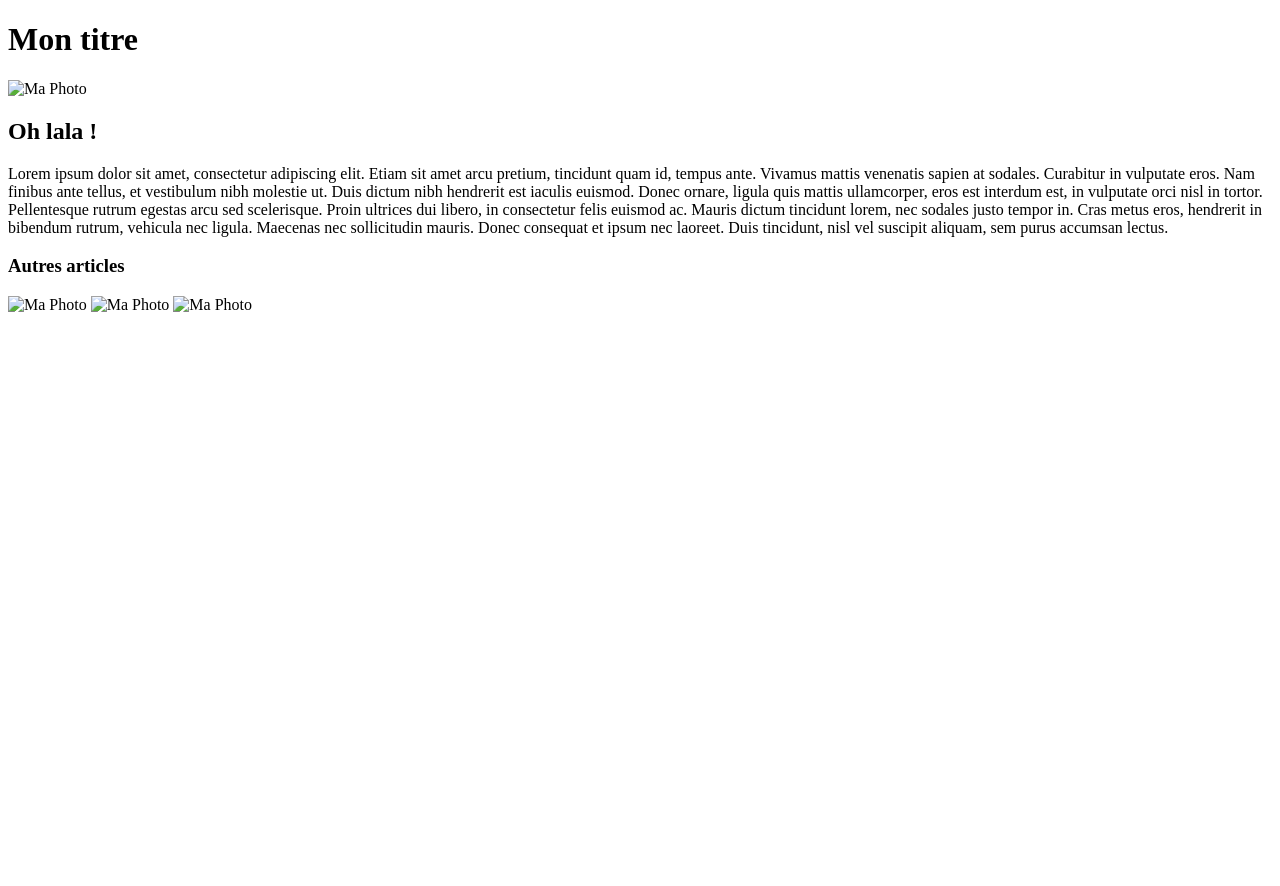
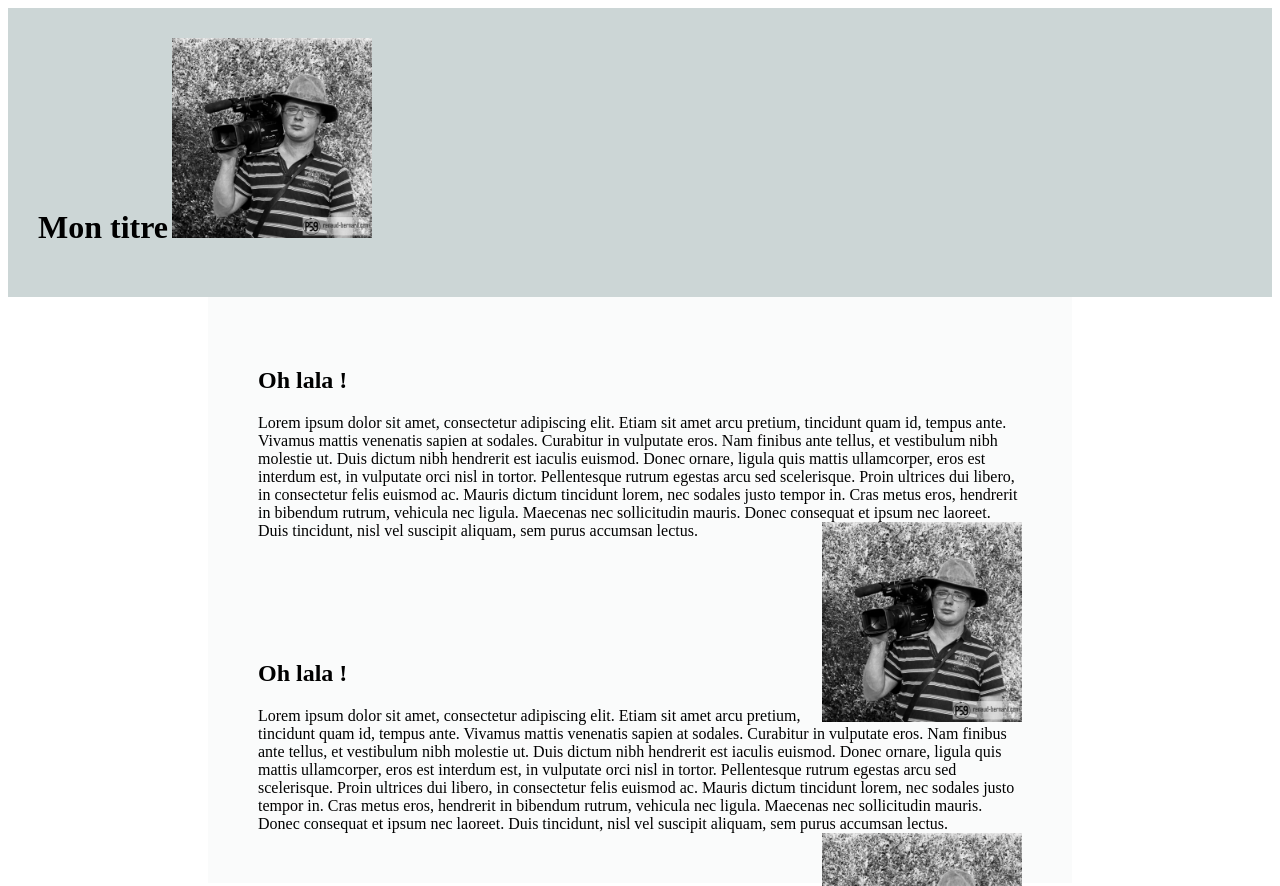
Before and after one commit to RenaudBernard59/SIMPLON-Exercices-HTML-CSS, a plain HTML site: page chapitre4/exo2/index.html in a window 1280 px wide. Shown: the top 886 px of the page. Before the commit the page ends 800 px from the top, so only its background shows below. Drawn offline with Linux system fonts and the light colour scheme.

Commit message:
Finish Chapitre 4 Exercice 2

```diff
--- a/chapitre4/exo2/index.html
+++ b/chapitre4/exo2/index.html
@@ -11,18 +11,23 @@
   <body>
 <header>
 <h1>Mon titre </h1>
-<img src="renaud-bernard0001" alt="Ma Photo" />
+<img src="renaud-bernard0001.jpg" alt="Ma Photo" />
 </header>
 <article>
 <h2>Oh lala !</h2>
 Lorem ipsum dolor sit amet, consectetur adipiscing elit. Etiam sit amet arcu pretium, tincidunt quam id, tempus ante. Vivamus mattis venenatis sapien at sodales. Curabitur in vulputate eros. Nam finibus ante tellus, et vestibulum nibh molestie ut. Duis dictum nibh hendrerit est iaculis euismod. Donec ornare, ligula quis mattis ullamcorper, eros est interdum est, in vulputate orci nisl in tortor. Pellentesque rutrum egestas arcu sed scelerisque. Proin ultrices dui libero, in consectetur felis euismod ac. Mauris dictum tincidunt lorem, nec sodales justo tempor in. Cras metus eros, hendrerit in bibendum rutrum, vehicula nec ligula. Maecenas nec sollicitudin mauris. Donec consequat et ipsum nec laoreet. Duis tincidunt, nisl vel suscipit aliquam, sem purus accumsan lectus.
+<img src="renaud-bernard0001.jpg" alt="Ma Photo" />
 </article>
-
+<article>
+<h2>Oh lala !</h2>
+Lorem ipsum dolor sit amet, consectetur adipiscing elit. Etiam sit amet arcu pretium, tincidunt quam id, tempus ante. Vivamus mattis venenatis sapien at sodales. Curabitur in vulputate eros. Nam finibus ante tellus, et vestibulum nibh molestie ut. Duis dictum nibh hendrerit est iaculis euismod. Donec ornare, ligula quis mattis ullamcorper, eros est interdum est, in vulputate orci nisl in tortor. Pellentesque rutrum egestas arcu sed scelerisque. Proin ultrices dui libero, in consectetur felis euismod ac. Mauris dictum tincidunt lorem, nec sodales justo tempor in. Cras metus eros, hendrerit in bibendum rutrum, vehicula nec ligula. Maecenas nec sollicitudin mauris. Donec consequat et ipsum nec laoreet. Duis tincidunt, nisl vel suscipit aliquam, sem purus accumsan lectus.
+<img src="renaud-bernard0001.jpg" alt="Ma Photo" />
+</article>
 <h3>Autres articles</h3>
 <section>
-<img src="renaud-bernard0001" alt="Ma Photo" width="100px" height="100px" />
-<img src="renaud-bernard0001" alt="Ma Photo" width="100px" height="100px" />
-<img src="renaud-bernard0001" alt="Ma Photo" width="100px" height="100px" />
+<img src="renaud-bernard0001.jpg" alt="Ma Photo" width="100px" height="100px" />
+<img src="renaud-bernard0001.jpg" alt="Ma Photo" width="100px" height="100px" />
+<img src="renaud-bernard0001.jpg" alt="Ma Photo" width="100px" height="100px" />
 </section>
 
 
--- a/chapitre4/exo2/style.css
+++ b/chapitre4/exo2/style.css
@@ -0,0 +1,44 @@
+header {
+    background-color: rgba(0,50,50,0.2);
+
+    padding: 30px;
+
+}
+
+h1 {
+    text-align: center;
+    display: inline-block;
+}
+
+header img {
+    width: 200px;
+    height: 200px;
+    align-content: left;
+    display: inline-block;
+
+}
+
+article {
+    background-color: rgba(0,50,50,0.02);
+    margin-left: 200px;
+    margin-right: 200px;
+    padding: 50px;
+}
+
+article img {
+    width: 200px;
+    height: 200px;
+    vertical-align: top;
+    float: right;
+    vertical-align: top;
+}
+
+section img
+{
+    display: inline-block;
+    margin-left: 50px;
+    margin-right: 50px;
+    width: 200x;
+    height: 200px;
+
+}
```
